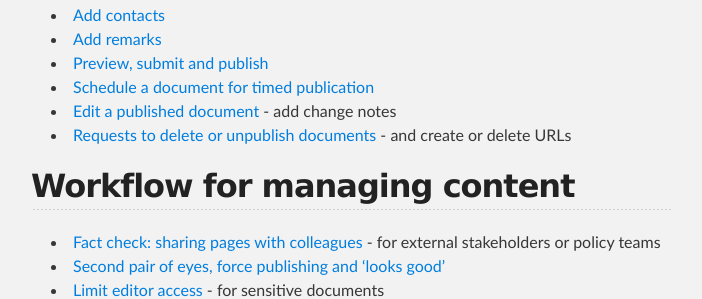
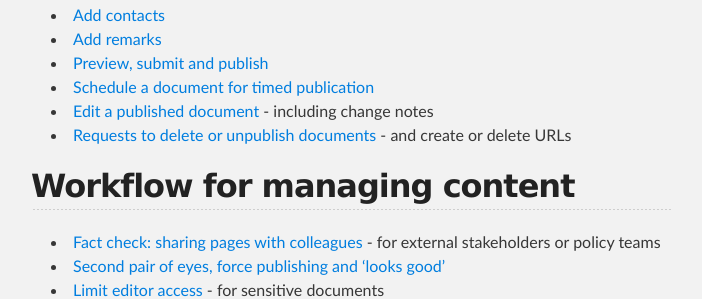
Before and after one commit to alphagov/inside-government-admin-guide, a Jekyll site: the page built from index.md, in a window 1280 px wide. Shown: the part 903-1202 px from the top of the page, without its empty margins (289-991 px from the left). Built offline with Jekyll 4.4.1, drawn with Linux system fonts in a browser that asks for light colours.

Commit message:
Update index.md

```diff
--- a/index.md
+++ b/index.md
@@ -29,7 +29,7 @@ title: How to publish content / Index
 * [Add remarks](creating-documents/add-remarks.html)
 * [Preview, submit and publish](creating-documents/preview-your-work.html)
 * [Schedule a document for timed publication](creating-documents/scheduled-publishing.html)
-* [Edit a published document](creating-documents/editing-a-doc.html) - add change notes
+* [Edit a published document](creating-documents/editing-a-doc.html) - including change notes
 * [Requests to delete or unpublish documents](creating-documents/delete-unpublish.html) - and create or delete URLs
 
 ## Workflow for managing content
```
